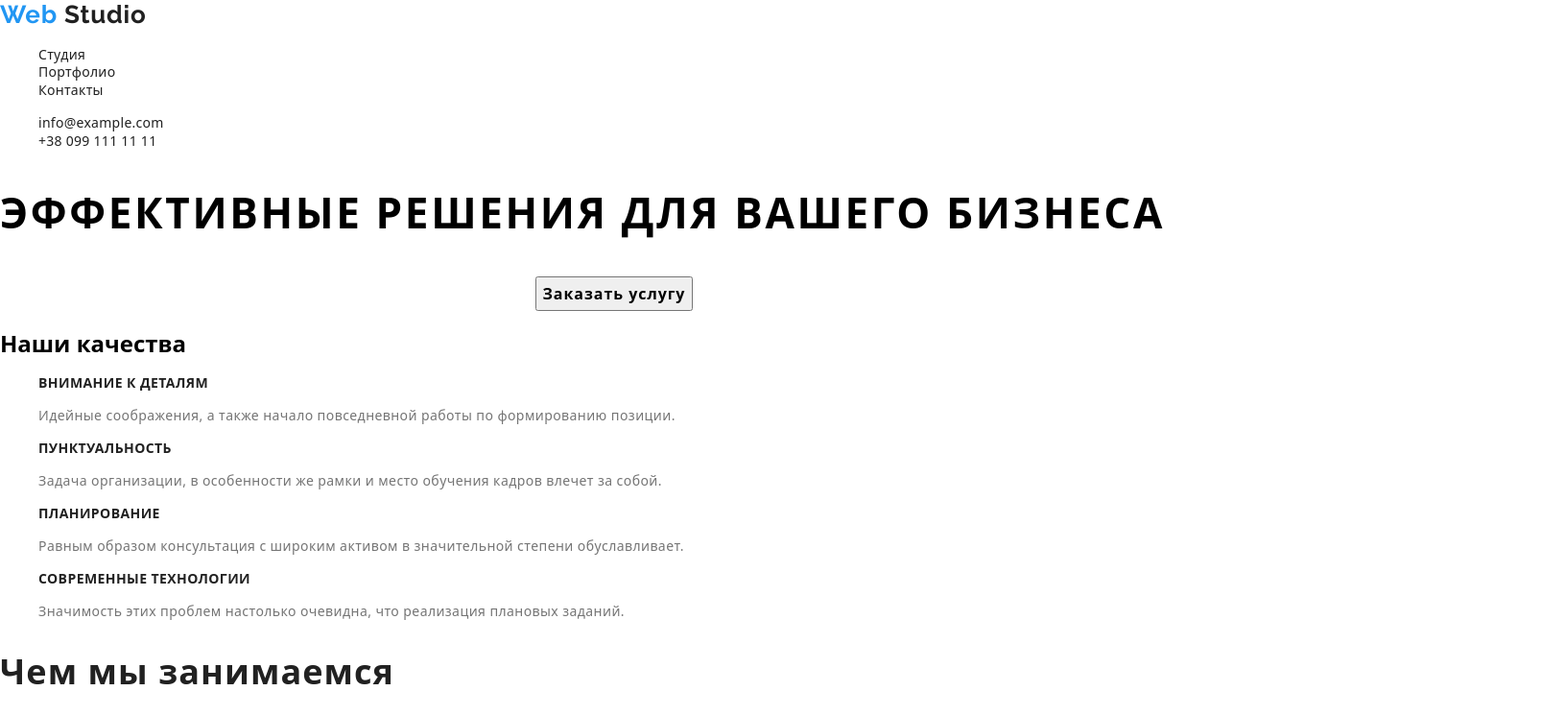
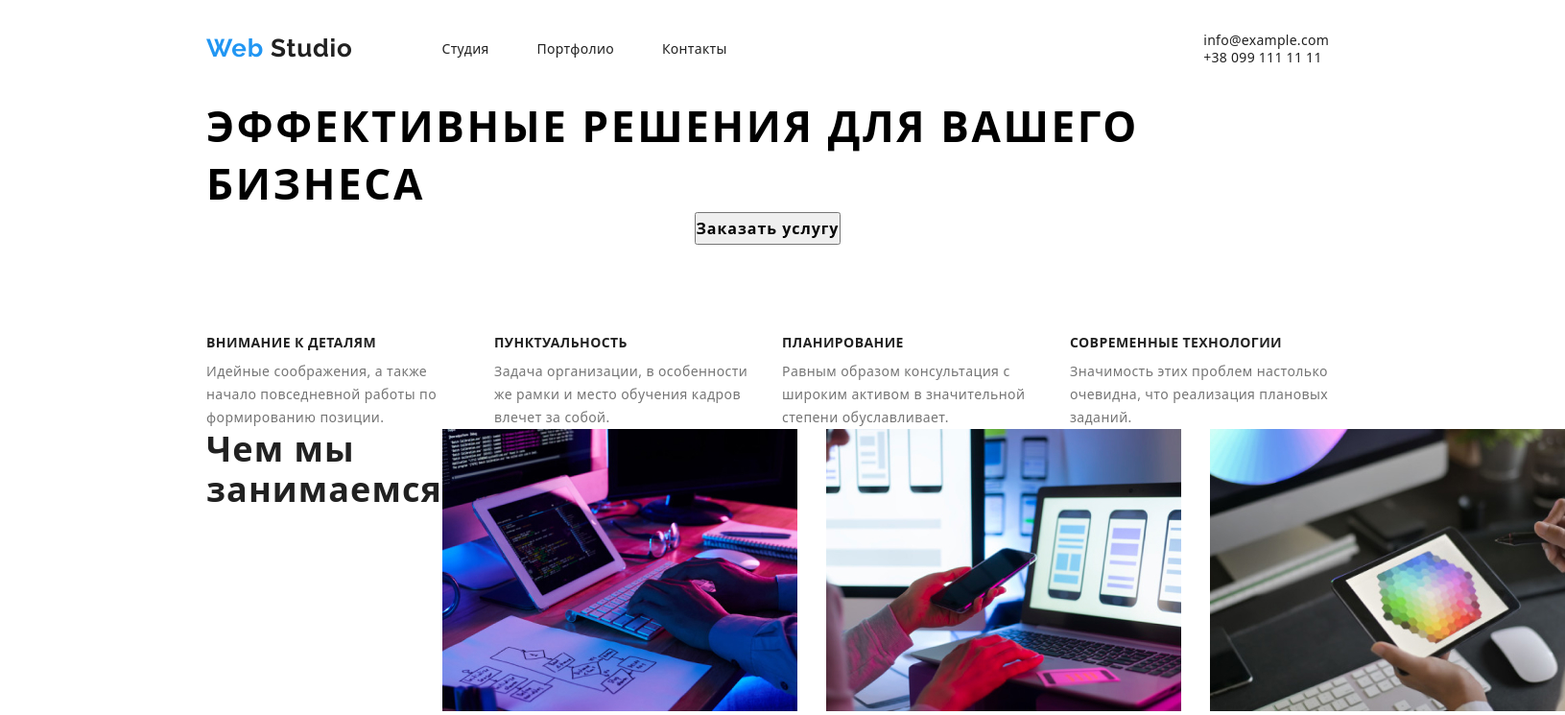
Before and after one commit to taijayson/goit-markup-hw-03, a plain HTML site: page index.html in a window 1280 px wide. Shown: the top 745 px of the page at 96% size, 1631 px wide, since content can reach past the window. Drawn offline with nearby package versions, Linux system fonts and the light colour scheme.

Commit message:
Added new files

```diff
--- a/css/styles.css
+++ b/css/styles.css
@@ -6,6 +6,13 @@
   --text-color: #757575;
   --hero-color: #ffffff;
   --footer__address-color: rgba(255, 255, 255, 0.6);
+}
+
+*,
+*::before,
+*::after {
+  margin: 0;
+  padding: 0;
 }
 
 body {
@@ -28,6 +35,17 @@ img {
   font-style: normal;
 }
 
+.container {
+  width: 1600px;
+  padding: 0 215px;
+  margin: 0 auto;
+}
+
+.section {
+  padding-top: 94px;
+  padding-bottom: 94px;
+}
+
 /* ========== COMPONENTS ========== */
 .logo-element {
   font-family: var(--secondary-font);
@@ -46,9 +64,44 @@ img {
   letter-spacing: 0.03em;
   color: var(--headers-color);
 }
+
 /* ======== END COMPONENTS ======== */
 
 /* ========== HEADER ========== */
+.header {
+  padding: 32px 0;
+}
+
+.header .container {
+  display: flex;
+  align-items: center;
+  justify-content: space-between;
+}
+.header .address {
+  /* margin-left: auto; */
+}
+
+.navigation {
+  display: flex;
+  align-items: center;
+}
+
+.navigation__list {
+  display: flex;
+}
+
+.navigation__list-item:not(:last-child) {
+  margin-right: 50px;
+}
+
+.logo {
+  margin-right: 93px;
+}
+
+.header__address {
+  display: flex;
+}
+
 .navigation__list-link,
 .address__list-link {
   font-weight: 500;
@@ -89,6 +142,7 @@ img {
 }
 
 .hero__header {
+  margin: 0 auto;
   font-weight: 900;
   font-size: 44px;
   line-height: 1.364;
@@ -99,13 +153,31 @@ img {
 /* ========== END HERO ========== */
 
 /* ========== ABOUT ========== */
+.about .container {
+  display: flex;
+}
+
+.about__list {
+  display: flex;
+  padding-top: 94px;
+}
+
 .about__list-header {
+  margin-bottom: 10px;
   font-weight: 700;
   font-size: 14px;
   line-height: 1.142;
   letter-spacing: 0.03em;
   text-transform: uppercase;
   color: var(--headers-color);
+}
+
+.about__list-item {
+  width: 270px;
+}
+
+.about__list-item:not(:last-child) {
+  margin-right: 30px;
 }
 
 .about__list-text {
@@ -118,6 +190,19 @@ img {
 /* ========== END ABOUT ========== */
 
 /* ========== WORKS ========== */
+.works .container {
+  display: flex;
+}
+
+.works__list {
+  display: flex;
+  justify-content: space-between;
+  padding-top: ;
+}
+
+.works__list-item:not(:last-child) {
+  margin-right: 30px;
+}
 
 /* ========== END WORKS ========== */
 
--- a/index.html
+++ b/index.html
@@ -14,6 +14,7 @@
   <body>
     <!-- Шапка -->
     <header class="header">
+      <div class="container">
        <nav class="navigation">
         <a class="logo link" href="index.html">
           <span class="logo-element">Web</span>
@@ -32,30 +33,34 @@
           </li>
         </ul>
        </nav>
+        <div class="header__address">
           <address class="address">
             <ul class="address__list list">
               <li class="address__list-item">
                 <a class="address__list-link link" href="mailto:info@example.com"
-              >info@example.com</a
-            >
+                >info@example.com</a>
               </li>
               <li class="address__list-item">
                 <a class="address__list-link link" href="tel:+380991111111"
-              >+38 099 111 11 11</a
-            >
+                >+38 099 111 11 11</a>
               </li>
             </ul>
           </address>
+        </div>
+      </div>
     </header>
     <main>
       <!-- Герой -->
       <section class="hero">
+        <div class="container">
             <h1 class="hero__header">Эффективные решения для вашего бизнеса</h1>
           <button class="modal-btn" type="button">Заказать услугу</button>
+        </div>
       </section>
       <!-- Наши качества -->
       <section class="about">
-        <h2 class="about__header">Наши качества</h2>
+        <div class="container">
+          <h2 hidden class="about__header">Наши качества</h2>
           <ul class="about__list list">
             <li class="about__list-item">
               <h3 class="about__list-header">Внимание к деталям</h3>
@@ -86,9 +91,11 @@
               </p>
             </li>
           </ul>
+        </div>
       </section>
       <!-- Чем мы занимаемся -->
       <section class="works">
+        <div class="container">
           <h2 class="works__header">Чем мы занимаемся</h2>
           <ul class="works__list list">
             <li class="works__list-item">
@@ -119,6 +126,7 @@
               />
             </li>
           </ul>
+        </div>
       </section>
       <!-- Наша команда -->
       <section class="team">
```
Also changed, not shown: 1 other file. Lines whose indentation alone changed are shown as unchanged.
